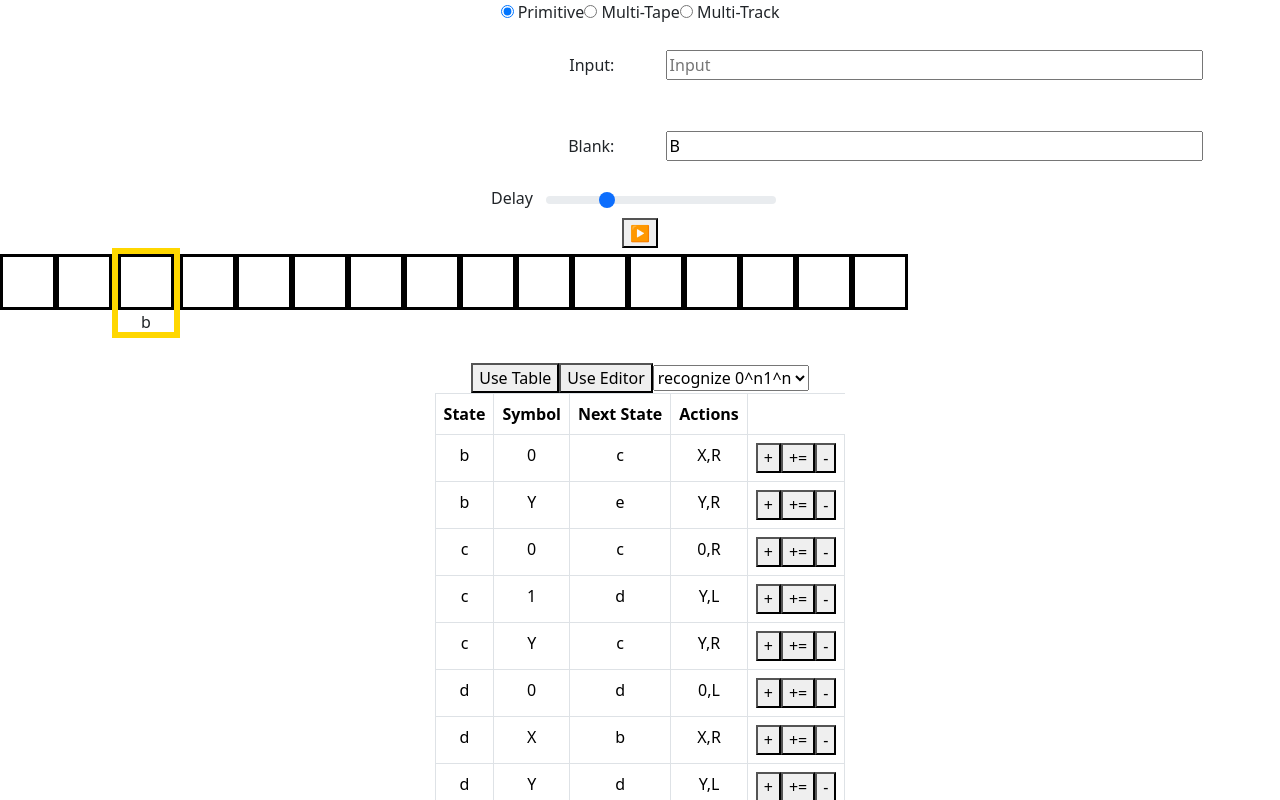
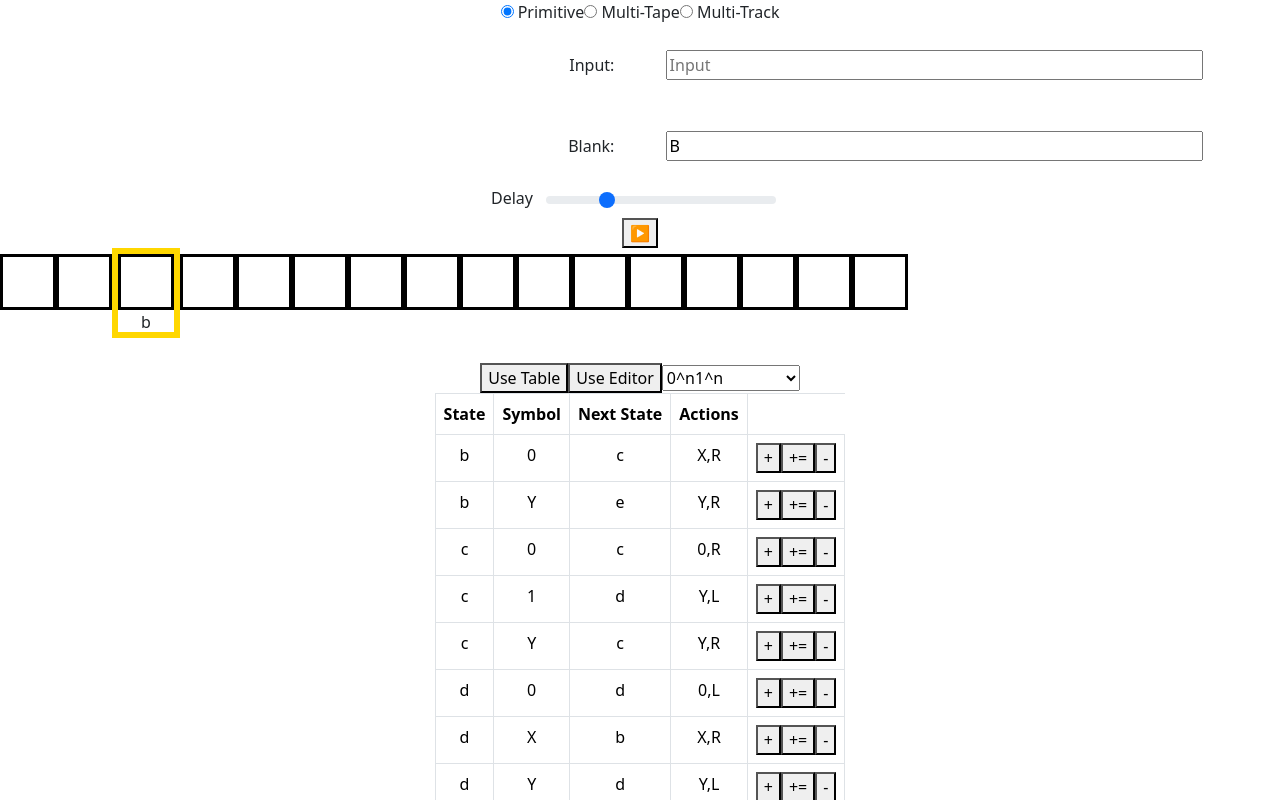
Before and after one commit to VenkataRamanaRao5/turing-machine, a React (Vite) app: page / in a window 1280 px wide. Shown: the top 800 px of the page. Built offline with nearby package versions, Linux system fonts and the light colour scheme.

Commit message:
Added variables in example machines

```diff
--- a/src/App.tsx
+++ b/src/App.tsx
@@ -78,7 +78,7 @@ function App() {
 		console.log(transitionTable)
 		setTF(transitionTable)
 	}, [transitionArray, variablesArray])
-
+	//console.log(Array.from(examples.keys()))
 	//console.log(canvases, transitionTable)
 
 	return <div>
@@ -114,13 +114,12 @@ function App() {
 					setMachType(mach.machType.toString())
 					setCanvases(mach.noOfCanvases)
 					setTransitionArray(mach.transitions.split(/\n */).map(row => row.trim().split(/; */)))
+					setVariablesArray(mach.varibles.split(/\n */).map(row => row.trim().split(/; */)))
 					console.log(mach.transitions.split(/\n */).map(row => row.trim().split(/; */)).toString())
 				}
 
 			}}>
-				<option value="Clear">Clear</option>
-				<option value="Add 1 (2 tracks)">Add 1 (2 tracks)</option>
-				<option value="0^n1^n">recognize 0^n1^n</option>
+				{Array.from(examples.keys()).map(key => <option value={key}>{key}</option>)}
 			</select>
 		</div>
 		{
--- a/src/assets/exampleMachines.tsx
+++ b/src/assets/exampleMachines.tsx
@@ -1,5 +1,5 @@
-type exampleMachine = {machType: number, noOfCanvases: number, transitions: string}
-let examples: Map<String, exampleMachine> = new Map()
+type exampleMachine = {machType: number, noOfCanvases: number, transitions: string, varibles: string}
+let examples: Map<string, exampleMachine> = new Map()
 examples.set("Add 1 (2 tracks)", {
     machType: 3,
     noOfCanvases: 2,
@@ -14,7 +14,8 @@ examples.set("Add 1 (2 tracks)", {
         e;[B,B];d;[B,1],L
         d;[1,B];d;[1,1],L
         d;[0,B];d;[0,0],L
-        d;[B,B];f;L`
+        d;[B,B];f;L`,
+    varibles: ';'
 })
 
 examples.set("0^n1^n", {
@@ -30,7 +31,17 @@ examples.set("0^n1^n", {
         d;X;b;X,R
         d;Y;d;Y,L
         e;Y;e;Y,R
-        e;B;f;B,R`
+        e;B;f;B,R`,
+    varibles: `;`
     }
 )
+
+examples.set("move right", {
+    machType: 1,
+    noOfCanvases: 1,
+    transitions:
+        `q0;X;q0;R`,
+    varibles: `X;0,1`
+}
+)
 export default examples;
```
